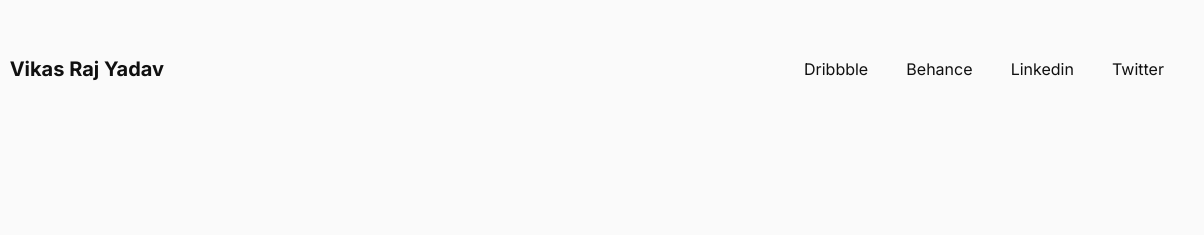
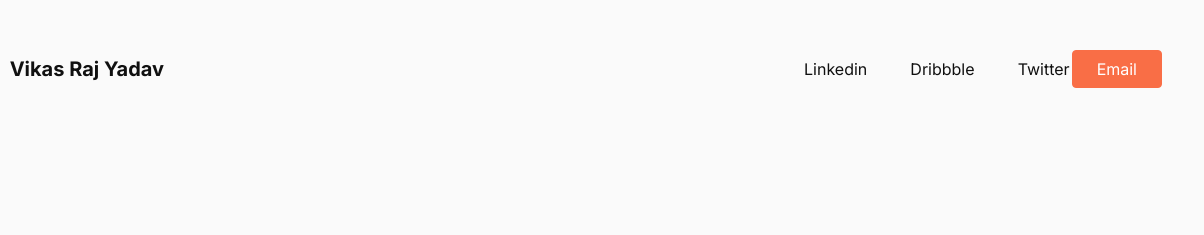
Before and after one commit to Vraj247/myport2.0, a Gatsby site: page / in a window 1280 px wide. Shown: the top 235 px of the page, 76-1280 px from the left. Built offline with nearby package versions, Linux system fonts and the light colour scheme; Gatsby itself is replaced by a stand-in of ours.

Commit message:
Update at 6:18PM

```diff
--- a/src/components/layout.js
+++ b/src/components/layout.js
@@ -1,5 +1,4 @@
 import React from "react"
-import { Link } from "gatsby"
 import Nav from "./nav"
 import CSS from "./layout.scss"
 
@@ -14,7 +13,14 @@ const Layout = ({ location, title, children }) => {
      Vikas Raj Yadav
    </h1>
   </div>
+  <div className="right-header">
   <Nav className="nav-style" />
+  <div className="CTA">
+  <a href="mailto:rajyadav247@gmail.com" class="button">Email</a>
+  </div>
+
+  </div>
+
   </>
 )
  return (
--- a/src/components/layout.scss
+++ b/src/components/layout.scss
@@ -10,13 +10,15 @@ $shadow-color: rgba(0, 0, 0, 0.103);
 a{
     text-decoration: none;
     color: $color-texts;
+    transition-duration: 350ms;
+    transition-timing-function: ease-in-out;
 }
 
 
 a:hover{
     text-decoration: none;
     color:$color-links;
-    transition-duration: 0.35s;
+    transition-duration: 350ms;
     transition-timing-function: ease-in-out;
 }
 
@@ -25,6 +27,8 @@ a.Paytm-link{
     text-decoration: none;
     font-weight: 600;
     color:$color-texts;
+    transition-duration: 350ms;
+    transition-timing-function: ease-in-out;
 }
 
 
@@ -32,6 +36,8 @@ a.Paytm-link:hover {
     text-decoration: none;
     font-weight: 600;
     color: $color-links;
+    transition-duration: 350ms;
+    transition-timing-function: ease-in-out;
 
 }
 
@@ -44,6 +50,41 @@ body
     margin: 0 auto;
     -webkit-font-smoothing: antialiased;
 }
+
+
+.button {
+    background-color: #F96E46;
+    border: 1px #F96E46;
+    border-style: solid;
+    color: white;
+    padding: 8px 24px;
+    border-radius: 4px;
+    text-align: center;
+    text-decoration: none;
+    display: inline-block;
+    font-size: 16px;
+    margin: 4px 2px;
+    cursor: pointer;
+    transition-duration: 350ms;
+    transition-timing-function: ease-in-out;
+    }
+
+.button:hover {
+    background-color: #fafafa;
+    border: 1px #F96E46;
+    border-style: solid;
+    padding: 8px 24px;
+    border-radius: 4px;
+    text-align: center;
+    text-decoration: none;
+    display: inline-block;
+    font-size: 16px;
+    margin: 4px 2px;
+    cursor: pointer;
+    transition-duration: 350ms;
+    transition-timing-function: ease-in-out;
+}
+
 
 .container
 {
@@ -69,7 +110,7 @@ body
 {
     display: flex;
     flex-wrap: wrap;
-    width: 360px;
+    width: 290px;
     justify-content: space-between;
     align-items: center;
 
@@ -84,6 +125,15 @@ body
 .header-nav {
     display: flex;
     justify-content: space-between;
+    align-items: center;
+}
+
+
+.right-header{
+    display: flex;
+    justify-content: space-between;
+    align-items: center;
+    width:30%;
 }
 
 .header {
@@ -144,6 +194,7 @@ body
         margin-top: 60px;
         display: flex;
         justify-content: space-between;
+        align-items: center;
         h4{
             font-size: 16px;
             font-weight: 400;
--- a/src/components/nav.js
+++ b/src/components/nav.js
@@ -14,9 +14,8 @@ const Nav = () => {
   return (
 
         <nav className="nav-styles">
+          <h3><a href="https://www.linkedin.com/in/vraj247/" target="_blank" rel="noopener noreferrer">Linkedin</a></h3>
           <h3><a href="https://dribbble.com/Vraj247" target="_blank" rel="noopener noreferrer" >Dribbble</a></h3>
-          <h3><a href="https://www.behance.net/vraj247" target="_blank" rel="noopener noreferrer">Behance</a></h3>
-          <h3><a href="https://www.linkedin.com/in/vraj247/" target="_blank" rel="noopener noreferrer">Linkedin</a></h3>
           <h3><a href="https://twitter.com/Vraj247" target="_blank" rel="noopener noreferrer">Twitter</a></h3>
         </nav>
 
--- a/src/pages/index.js
+++ b/src/pages/index.js
@@ -20,7 +20,7 @@ const BlogIndex = ({ data, location }) => {
         </div>
         <div className="data">
         <h2>Currently I'm a part of the&nbsp;<a href="https://paytm.com/" class="Paytm-link" target="_blank">Paytm</a> design team, helped shipping products like Paytm Postpaid, Credit Score and few features in Paytm Trains.
-        Before that I have worked in companies like&nbsp;<a href="https://grappus.com/" class="Paytm-link" target="_blank">Grappus</a>&nbsp;and&nbsp;<a href="https://www.proprofs.com/" class="Paytm-link" target="_blank">ProProfs</a></h2>
+        </h2>
         </div>
       </div>
 
@@ -60,7 +60,10 @@ const BlogIndex = ({ data, location }) => {
 
 
       <div className ="footer">
-        <h4>Design and Develop by @vraj247</h4>
+           <div>
+            Copyright @2020¸
+          </div>
+      <h4>Design and Develop by <a href="#"target="_blank">@vraj247</a></h4>
       </div>
 
 
--- a/src/pages/work.js
+++ b/src/pages/work.js
@@ -1,12 +1,11 @@
 import React from "react"
-import { Link, graphql } from "gatsby"
+import { graphql } from "gatsby"
 import Layout from "../components/layout"
 import SEO from "../components/seo"
 
 
 const Work = ({ data, location }) => {
   const siteTitle = data.site.siteMetadata.title
-  const posts = data.allMarkdownRemark.edges
 
   return (
     <Layout location={location} title={siteTitle}>
```
